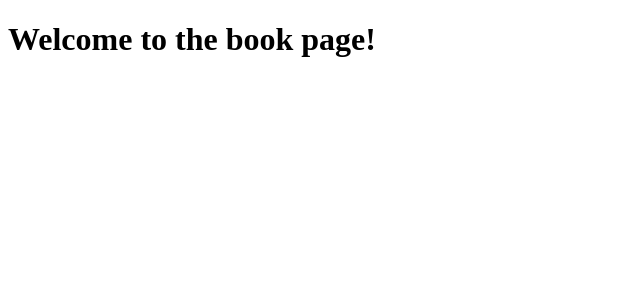
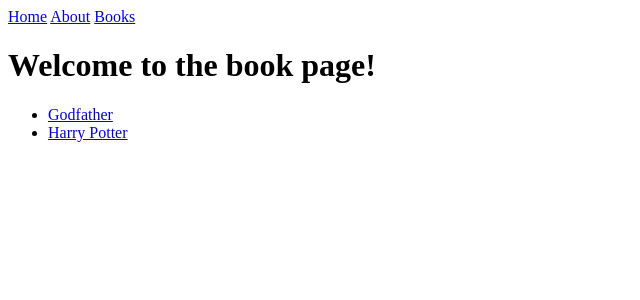
Before and after one commit to Sem-the-dev/digital_library, a Django app: page /books in a window 1280 px wide. Shown: the top 300 px of the page, without its empty margins (0-640 px from the left). Run offline with Django 3.2, Linux system fonts and the light colour scheme; data comes from the database, SQL or seed files in the repository; both versions use the stored data as it was after the commit.

Commit message:
add show one route

```diff
--- a/library/digital_library/templates/500.html
+++ b/library/digital_library/templates/500.html
@@ -1,5 +1,5 @@
 {% extends "base.html" %}
 {% block content %}
     <h1>It's not you, it's us</h1>
-    <p>Let's go <a href="{ url 'digital_library_home'}">Home</a></p>
+    <p>Let's go <a href="{ url 'digital-library-home'}">Home</a></p>
 {% endblock content %}
--- a/library/digital_library/templates/base.html
+++ b/library/digital_library/templates/base.html
@@ -6,6 +6,16 @@
     <title>Digital_Library</title>
 </head>
 <body>
+<nav>
+    <div >
+        <a href="{% url 'digital-library-home' %}">Home</a>
+        <a href="{% url 'digital-library-about' %}">About</a>
+        <a href="{% url 'digital-library-book-list' %}">Books</a>
+
+    </div>
+
+
+</nav>
     <main>
         {% block content %}
         {% endblock content %}
--- a/library/digital_library/templates/books.html
+++ b/library/digital_library/templates/books.html
@@ -3,14 +3,16 @@
 
 {% block content %}
     <h1>Welcome to the book page!</h1>
-    <ul>
-      {% for book in doggos %}
+
+        <ul>
+    {% for books in book %}
           <li>
-              <a href="{% url 'digital_library_book_list' book_id=book.id %}">
-                  {{ book.name }}
+              <a href="{% url 'digital-library-book-list' %}">
+                  {{ books.title }}
               </a>
           </li>
-      {% endfor %}
-  </ul>
+    {% endfor %}
+        </ul>
+
 
 {% endblock content %}
--- a/library/digital_library/urls.py
+++ b/library/digital_library/urls.py
@@ -2,8 +2,8 @@ from django.urls import path
 from . import views
 
 urlpatterns = [
-    path('', views.home, name="digital_library_home"),
-    path('about', views.about, name="digital_library_about"),
-    path('books', views.show_books, name="digital_library_book_list"),
-    path('books/<int:id>', views.show, name="digital_library_book")
+    path('', views.home, name="digital-library-home"),
+    path('about', views.about, name="digital-library-about"),
+    path('books', views.show_books, name="digital-library-book-list"),
+    path('books/<int:id>', views.show_one, name="digital-library-book")
 ]
--- a/library/digital_library/views.py
+++ b/library/digital_library/views.py
@@ -4,10 +4,10 @@ from django.shortcuts import get_object_or_404, redirect, render
 
 # Create your views here.
 
-books_data = [
-    {'id': 1, 'title': 'Harry Potter'},
-    {'id': 2, 'title': 'The Meaning of Life'}
-]
+# books_data = [
+#     {'id': 1, 'title': 'Harry Potter'},
+#     {'id': 2, 'title': 'The Meaning of Life'}
+# ]
 
 # books_data = [
 #     { 'id': 1, 'title': 'Life, the Universe and Everything', 'author': 'Douglas Adams'},
@@ -16,7 +16,6 @@ books_data = [
 # ]
 
 def home(req):
-    #data = {'books': 'books_data'}
     return render(req, 'home.html')
 
 def about(req):
@@ -26,13 +25,15 @@ def show_books(req):
     books = {'book': Book.objects.all()}
     return render(req, 'books.html', books)
 
-def show(req, book_id):
-    book = get_object_or_404(Book,pk=book_id)
-    return render(req, 'books.html')
+def show_one(req, id):
+    # books = get_object_or_404(Book, pk=id)
+    books = Book.objects.get(pk=id)
+    # return render(req, 'show.html', books)
+    return HttpResponse(f'<p>Read {books.title}</p>')
 
 def not_found_404(req, exception):
     #data = { 'err': exception }
-    return render(request, '400.html')
+    return render(req, '400.html')
 
 def server_error_500(req):
-    return render(request, '500.html')
+    return render(req, '500.html')
--- a/library/library/settings.py
+++ b/library/library/settings.py
@@ -126,5 +126,5 @@ STATIC_URL = '/static/'
 
 DEFAULT_AUTO_FIELD = 'django.db.models.BigAutoField'
 
-handler404 = 'digital_library.views.not_found_404'
-handler500 = 'digital_library.views.server_error_500'
+# handler404 = 'digital_library.views.not_found_404'
+# handler500 = 'digital_library.views.server_error_500'
--- a/library/library/urls.py
+++ b/library/library/urls.py
@@ -21,3 +21,5 @@ urlpatterns = [
     path('admin/', admin.site.urls),
 
 ]
+handler404 = 'digital_library.views.not_found_404'
+handler500 = 'digital_library.views.server_error_500'
```
Also changed, not shown: library/digital_library/templates/400.html (+5 -2 lines), library/digital_library/templates/show.html (added, +10 -0 lines), library/db.sqlite3.
